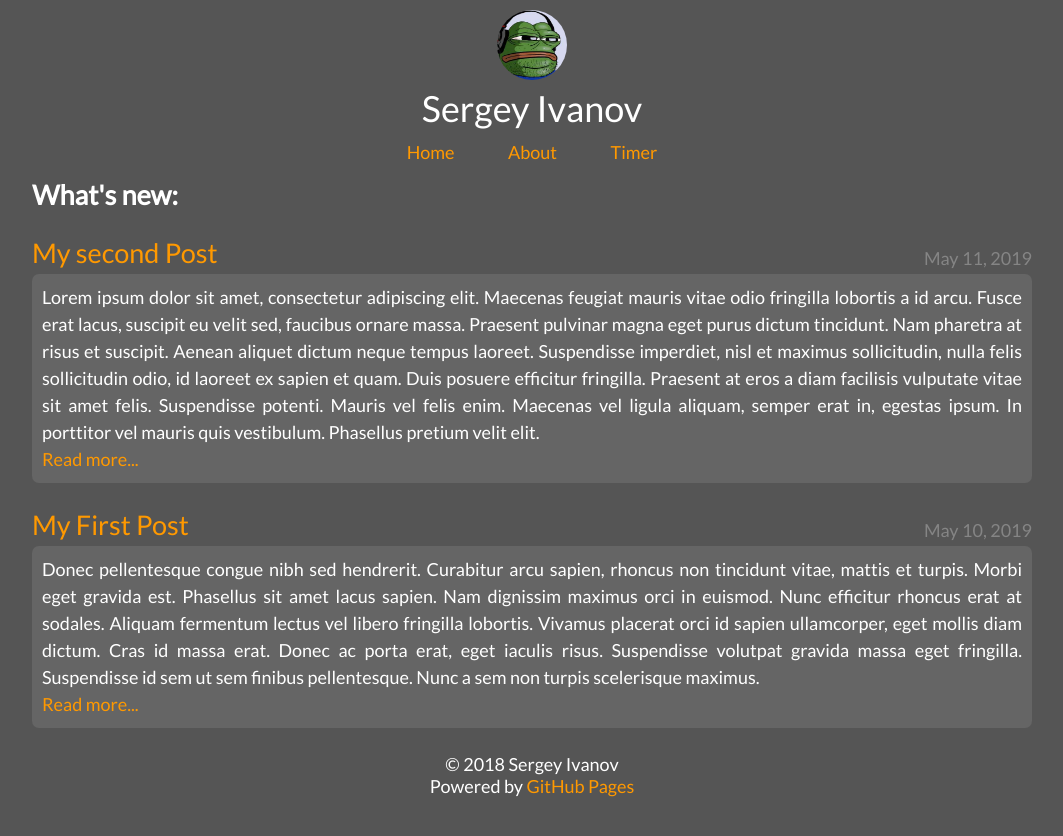
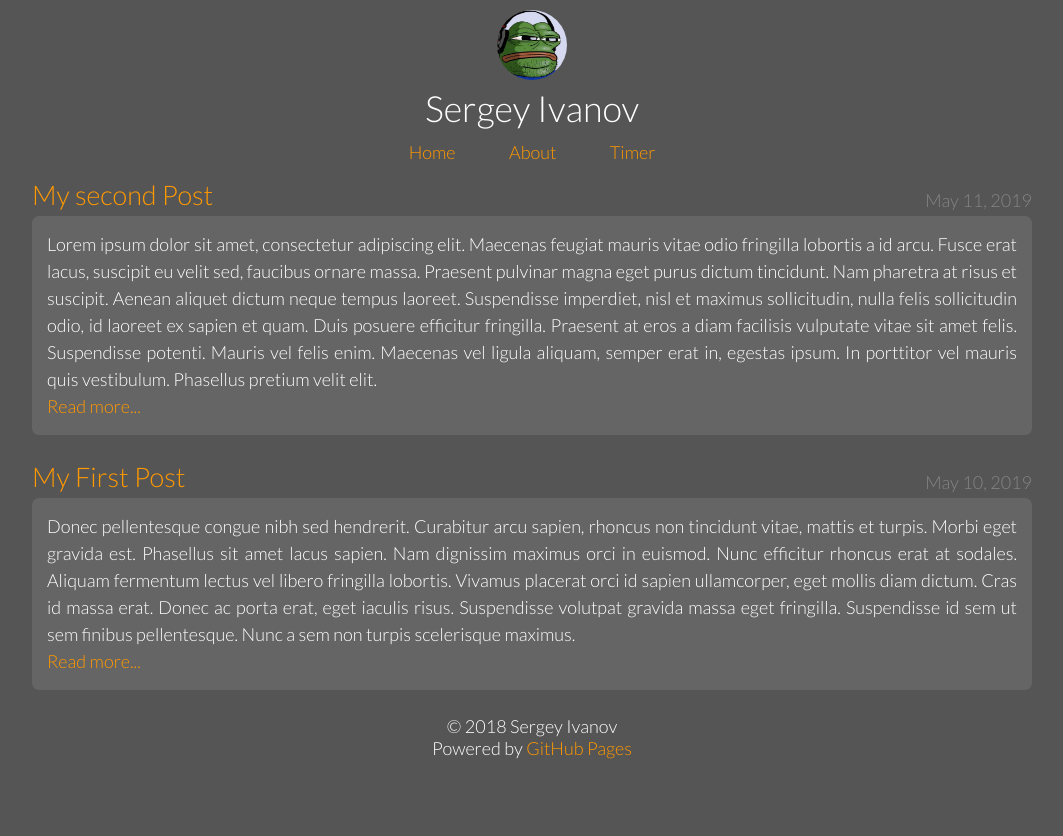
Before and after one commit to ise2000/ise2000.github.io, a Jekyll site: the page built from index.html, in a window 1280 px wide. Shown: the top 836 px of the page, without its empty margins (108-1171 px from the left). Built offline with Jekyll 4.4.1, drawn with Linux system fonts in a browser that asks for light colours.

Commit message:
changed styles, hid scroll

```diff
--- a/_layouts/default.html
+++ b/_layouts/default.html
@@ -5,7 +5,8 @@
     <meta name="viewport" content="width=device-width, initial-scale=1.0">
     <meta http-equiv="X-UA-Compatible" content="ie=edge">
     <link rel="stylesheet" href="/assets/css/main.css">
-    <link href="https://fonts.googleapis.com/css?family=Lato" rel="stylesheet">
+    <link rel="icon" href="/images/favicon.png">
+    <link href="https://fonts.googleapis.com/css?family=Lato:300,400" rel="stylesheet">
     <title>{{ page.title }}</title>
 </head>
 <body>
--- a/assets/css/main.css
+++ b/assets/css/main.css
@@ -20,7 +20,13 @@ body {
   position: absolute;
   color: #fff;
   font: 18px "Lato", sans-serif;
+  font-weight: 100;
   background-color: #555;
+  -ms-overflow-style: none;
+  overflow: -moz-scrollbars-none;
+}
+body::-webkit-scrollbar {
+  width: 0 !important;
 }
 
 nav, footer, header {
@@ -64,11 +70,12 @@ footer span {
 
 .posts {
   list-style: none;
-  margin-top: 25px;
+}
+.posts li:not(:last-child) {
+  margin-bottom: 25px;
 }
 
 .post {
-  margin-top: 25px;
   text-align: left;
 }
 .post h2 {
@@ -102,7 +109,7 @@ footer span {
 .post__content {
   text-align: justify;
   background: #656565;
-  padding: 10px;
+  padding: 15px;
   background-color: #656565;
   border-radius: 7px;
   line-height: 1.5em;
@@ -120,4 +127,9 @@ a:hover {
   color: #ffc166;
 }
 
+main h2 {
+  font-size: 1.5em;
+  font-weight: 300;
+}
+
 /*# sourceMappingURL=main.css.map */
--- a/index.html
+++ b/index.html
@@ -2,8 +2,6 @@
 title: Sergey Ivanov
 layout: default
 ---
-
-<h2>What's new:</h2>
 <ul class="posts">
     {% for post in site.posts %}
     <li class="post">
```
Also changed, not shown: assets/sass/main.sass (+20 -6 lines), _layouts/post.html (line endings or trailing spaces), images/favicon.png (added), 9 other files.
